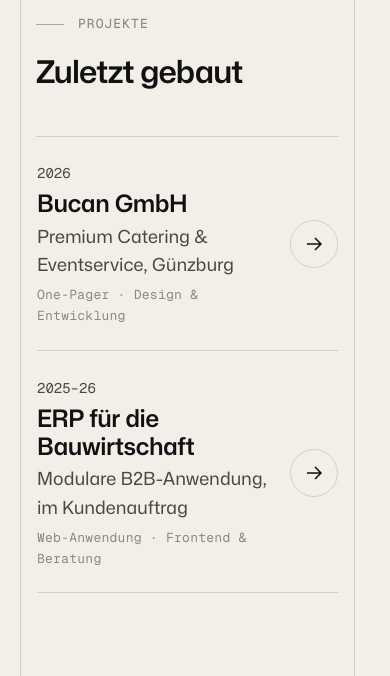
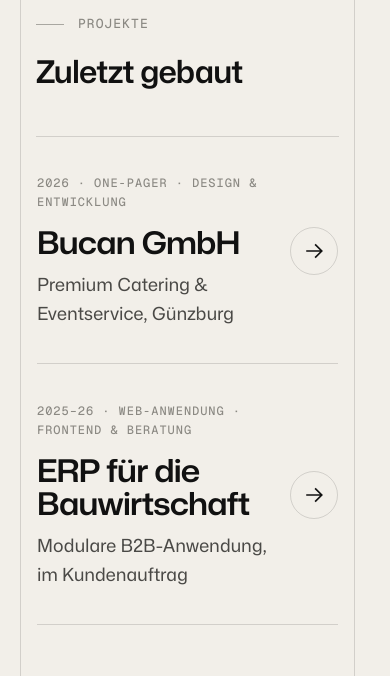
Before and after one commit to sinan-yilmaz/webdiv-website, a Next.js app: page / in a window 390 px wide. Shown: the part 3440-4116 px from the top of the page. Built offline with nearby package versions, Linux system fonts and the light colour scheme.

Commit message:
Optimize design in ProjectsSection

```diff
--- a/src/assets/css/main.css
+++ b/src/assets/css/main.css
@@ -700,16 +700,22 @@
 .projects .eyebrow { margin-bottom: 20px; }
 .projects .h2 { margin-bottom: 72px; }
 
-.project-list { border-top: 1px solid var(--line); }
+/* Zeilen-Anatomie „Schlagzeile“ (Lab-Entscheidungen 20.08.2026, B + T3):
+   Mono-Kicker (Jahr · Meta) über dem Display-Titel (84 px, wdth 110 % als
+   eigene Stimme neben der h2), Sub darunter, Pfeil rechts */
+.project-list {
+  border-top: 1px solid var(--line);
+  transition: border-top-color var(--t-micro) var(--ease);
+}
 .project-row {
   position: relative;
   display: grid;
-  grid-template-columns: 110px minmax(0, 1fr) auto 72px;
+  grid-template-columns: minmax(0, 1fr) 88px;
   align-items: center;
-  gap: 32px;
-  padding: 34px 20px;
-  margin: 0 -20px;
-  border-radius: 14px;
+  gap: 36px;
+  padding: 56px 24px;
+  margin: 0 -24px;
+  border-radius: 16px;
   /* transparente Border von Anfang an: die Hover-Kontur springt nicht */
   border: 1px solid transparent;
   transition:
@@ -720,75 +726,64 @@
 .project-row::after {
   content: "";
   position: absolute;
-  left: 20px; right: 20px; bottom: 0;
+  left: 24px; right: 24px; bottom: 0;
   border-bottom: 1px solid var(--line);
-}
-/* Hover taucht die Zeile in die Farbwelt der Referenz (--row-bg/--row-ink
-   kommen als Inline-Variablen aus content.ts) + Haarlinien-Kontur */
+  transition: border-bottom-color var(--t-micro) var(--ease);
+}
+/* Hover flutet die Zeile in --paper-2 – ein Vorgriff auf die Fläche der
+   folgenden Ablauf-Sektion – und dehnt den Titel auf wdth 115 %;
+   die Tinten bleiben unverändert (auf Paper-2 voll lesbar) */
 .project-row:hover {
-  background: var(--row-bg, var(--paper-2));
+  background: var(--paper-2);
   border-color: var(--line);
 }
-.project-row:hover .project-title { color: var(--row-ink, var(--ink)); }
-.project-row:hover .project-year,
-.project-row:hover .project-sub {
-  color: color-mix(in srgb, var(--row-ink, var(--ink)) 72%, transparent);
-}
-.project-row:hover .project-meta {
-  color: color-mix(in srgb, var(--row-ink, var(--ink)) 58%, transparent);
-}
-.project-row:hover .project-arrow {
-  border-color: color-mix(in srgb, var(--row-ink, var(--ink)) 35%, transparent);
-}
-.project-row:hover .project-arrow svg { stroke: var(--row-ink, var(--ink)); }
+.project-row:hover .project-title { font-stretch: 115%; }
+/* die angrenzenden Trennlinien weichen der Hover-Kontur (eigene ::after-Linie,
+   Linie der Zeile darüber, Listen-Kopflinie vor der ersten Zeile) */
+.project-row:hover::after { border-bottom-color: transparent; }
+.project-row:has(+ .project-row:hover)::after { border-bottom-color: transparent; }
+.project-list:has(> .project-row:first-child:hover) { border-top-color: transparent; }
 
 .project-main { display: block; }
-.project-year {
+.project-kicker {
+  display: block;
   font-family: var(--font-mono);
-  font-size: var(--fs-small);
-  color: var(--ink-2);
-  transition: color var(--t-micro) var(--ease);
+  font-size: var(--fs-eyebrow);
+  font-weight: 500;
+  letter-spacing: var(--track-eyebrow);
+  text-transform: uppercase;
+  color: var(--ink-3);
+  margin-bottom: 22px;
 }
 .project-title {
   display: block;
-  font-size: 1.9375rem; /* 31 px */
+  font-size: clamp(3.25rem, 5.8vw, 5.25rem); /* 84 px auf 1440 */
   font-weight: 600;
-  letter-spacing: -0.015em;
-  line-height: 1.15;
-  transition: color var(--t-micro) var(--ease);
+  font-stretch: 110%;
+  letter-spacing: -0.02em;
+  line-height: 1.04;
+  transition: font-stretch 380ms var(--ease);
 }
 .project-sub {
   display: block;
   color: var(--ink-2);
   font-size: var(--fs-body);
-  margin-top: 4px;
-  transition: color var(--t-micro) var(--ease);
-}
-.project-meta {
-  font-family: var(--font-mono);
-  font-size: var(--fs-eyebrow);
-  color: var(--ink-3);
-  letter-spacing: 0.02em;
-  text-align: right;
-  transition: color var(--t-micro) var(--ease);
+  margin-top: 16px;
 }
 .project-arrow {
-  width: 56px;
-  height: 56px;
+  width: 64px;
+  height: 64px;
   border: 1px solid var(--line);
   border-radius: 50%;
   display: grid;
   place-items: center;
   justify-self: end;
-  transition: border-color var(--t-micro) var(--ease);
 }
 .project-arrow svg {
-  width: 18px;
-  height: 18px;
+  width: 20px;
+  height: 20px;
   stroke: var(--ink);
-  transition:
-    transform var(--t-micro) var(--ease),
-    stroke var(--t-micro) var(--ease);
+  transition: transform var(--t-micro) var(--ease);
 }
 .project-row:hover .project-arrow svg { transform: translateX(6px); }
 
@@ -1276,29 +1271,18 @@
     border-top: 1px solid var(--line);
   }
 
-  /* Projekte: Zeile bricht in Jahr / Titel / Meta, Pfeil bleibt rechts
-     (das Desktop-Grid quetscht den Titel schon auf Tablet-Breite) */
+  /* Projekte: gleiche Anatomie (Kicker / Titel / Sub), kompakter, Pfeil kleiner */
   .projects .h2 { margin-bottom: 48px; }
   .project-row {
-    grid-template-areas:
-      "year arrow"
-      "main arrow"
-      "meta arrow";
     grid-template-columns: minmax(0, 1fr) 48px;
-    gap: 6px 16px;
-    padding: 24px 6px;
+    gap: 20px;
+    padding: 36px 6px;
     margin: 0 -6px;
   }
   .project-row::after { left: 6px; right: 6px; }
-  .project-year { grid-area: year; }
-  .project-main { grid-area: main; }
-  .project-meta { grid-area: meta; text-align: left; }
-  .project-arrow {
-    grid-area: arrow;
-    width: 48px;
-    height: 48px;
-    align-self: center;
-  }
+  .project-kicker { margin-bottom: 14px; }
+  .project-sub { margin-top: 12px; }
+  .project-arrow { width: 48px; height: 48px; }
 
   /* Ablauf: 2 x 2 */
   .process .h2 { margin-bottom: 64px; }
@@ -1407,8 +1391,10 @@
   .svc-card-tag { padding: 11px 20px; font-size: 0.9375rem; }
   .services-stack { gap: 40px; }
 
-  /* Projekte: kompaktere Titelzeile */
-  .project-title { font-size: 1.5rem; }
+  /* Projekte: kompaktere Titelzeile, Kicker eine Stufe kleiner
+     (2025–26 · Web-Anwendung · Frontend & Beratung passt so in 390 px) */
+  .project-title { font-size: clamp(1.75rem, 8vw, 2.5rem); }
+  .project-kicker { font-size: 0.75rem; }
 
   /* Ueber mich: einspaltig */
   .about .eyebrow { margin-bottom: 40px; }
--- a/src/core/consts/content.ts
+++ b/src/core/consts/content.ts
@@ -90,9 +90,6 @@
   titel: 'Zuletzt gebaut',
   cursorPill: 'Projekt ansehen',
   thumbPlatzhalter: 'Screenshot folgt',
-  /* farben = Hover-Farbwelt der Zeile (dunkle Referenzfarbe + Tinte darauf);
-     Werte stammen aus den Case-Study-Tokens (caseStudyBucan/caseStudyErp),
-     als Literale, damit content.ts nicht von den Unterseiten abhaengt. */
   eintraege: [
     {
       jahr: '2026',
@@ -101,7 +98,6 @@
       meta: 'One-Pager · Design & Entwicklung',
       href: '/projekte/bucan-eventservice',
       thumbSrc: '/projekte/bucan/thumb.webp',
-      farben: { flaeche: '#0E2318', tinte: '#F7F3EA' },
     },
     {
       jahr: '2025–26',
@@ -110,7 +106,6 @@
       meta: 'Web-Anwendung · Frontend & Beratung',
       href: '/projekte/erp-bauwirtschaft',
       thumbSrc: '/projekte/erp-bauwirtschaft/thumb.webp',
-      farben: { flaeche: '#1E2A24', tinte: '#FCFCFC' },
     },
   ],
 } as const;
--- a/src/views/home/HomePage/ProjectsSection/ProjectsSection.tsx
+++ b/src/views/home/HomePage/ProjectsSection/ProjectsSection.tsx
@@ -86,21 +86,14 @@
                 key={projekt.href}
                 className="project-row"
                 href={projekt.href}
-                style={
-                  {
-                    '--row-bg': projekt.farben.flaeche,
-                    '--row-ink': projekt.farben.tinte,
-                  } as CSSProperties
-                }
                 onMouseEnter={(event) => handleRowEnter(event, index)}
                 onMouseLeave={handleRowLeave}
               >
-                <span className="project-year">{projekt.jahr}</span>
                 <span className="project-main">
+                  <span className="project-kicker">{`${projekt.jahr} · ${projekt.meta}`}</span>
                   <span className="project-title">{projekt.titel}</span>
                   <span className="project-sub">{projekt.sub}</span>
                 </span>
-                <span className="project-meta">{projekt.meta}</span>
                 <span className="project-arrow" aria-hidden="true">
                   <svg viewBox="0 0 18 18" fill="none" strokeWidth="1.5">
                     <path d="M2 9 H16 M10 3 L16 9 L10 15" />
```
Also changed, not shown: .webdiv/tasklist.md.
